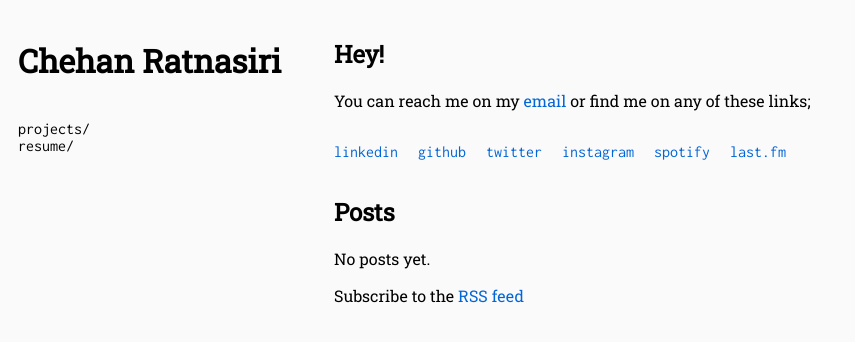
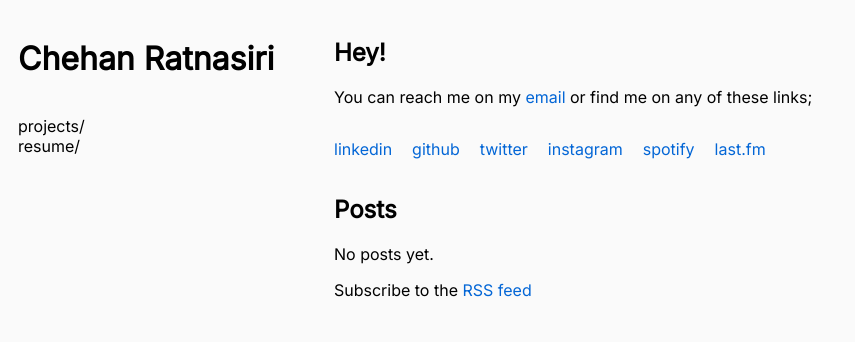
Before and after one commit to chehanr/chehanr.github.io, a Jekyll site: the page built from index.html, in a window 1280 px wide. Shown: the top 342 px of the page, without its empty margins (0-855 px from the left). Built offline with Jekyll 4.4.1, drawn with Linux system fonts in a browser that asks for light colours.

Commit message:
refactor(style): changed fonts

```diff
--- a/assets/css/style.css
+++ b/assets/css/style.css
@@ -1,9 +1,9 @@
-@import url("https://fonts.googleapis.com/css?family=Inconsolata|Roboto+Slab&display=swap");
+@import url("https://fonts.googleapis.com/css2?family=Roboto+Mono&family=Inter&display=swap");
 
 /* global */
 
 body {
-  font-family: "Roboto Slab", serif;
+  font-family: "Inter", sans-serif;
   background-color: var(--background-color);
   color: var(--color);
 }
@@ -86,7 +86,6 @@ a:hover {
 /* index.html */
 
 .post-list {
-  font-family: "Inconsolata", monospace;
   list-style-type: none;
   padding: 0;
 }
@@ -100,7 +99,6 @@ a:hover {
 }
 
 .nav-list {
-  font-family: "Inconsolata", monospace;
   list-style-type: none;
   padding: 0;
   float: left;
@@ -116,7 +114,6 @@ a:hover {
 /* index.html */
 
 .link-list {
-  font-family: "Inconsolata", monospace;
   list-style-type: none;
   padding: 0;
   display: block;
@@ -143,7 +140,7 @@ code,
 pre {
   border: solid 1px var(--code-background-color);
   background: var(--code-background-color);
-  font-family: "Inconsolata", monospace;
+  font-family: "Roboto Mono", monospace;
   font-size: 0.8rem;
   margin-bottom: 30px;
 }
```
